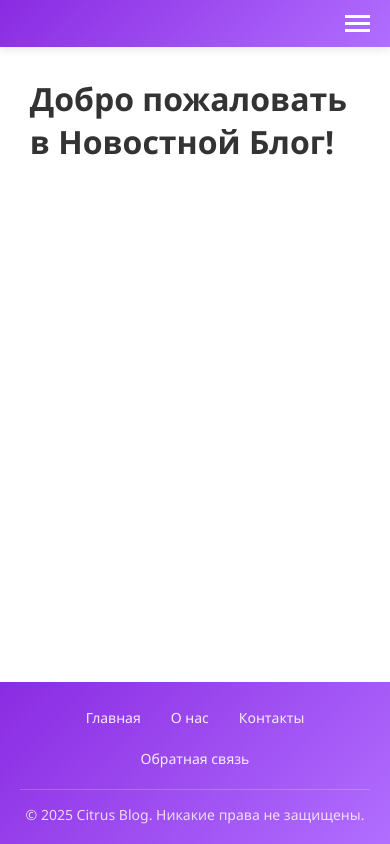
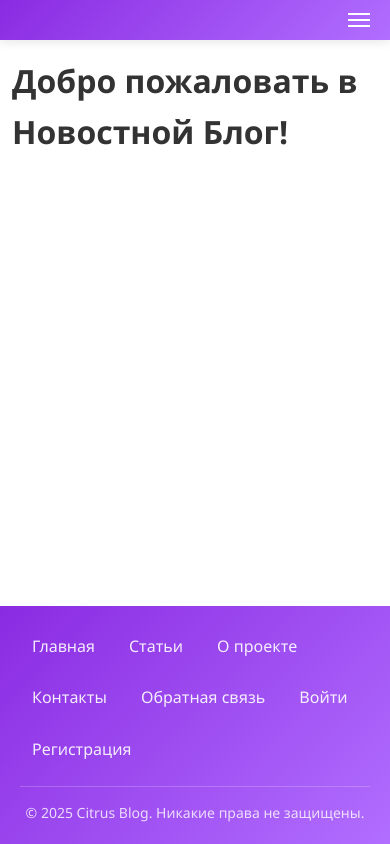
Before and after one commit to Axeniter/web-labs, a Django app: page / in a window 390 px wide. Run offline with Django 5.2, Linux system fonts and the light colour scheme.

Commit message:
modify: base.html and base.css

```diff
--- a/blog/news_blog/static/css/base.css
+++ b/blog/news_blog/static/css/base.css
@@ -10,16 +11,6 @@ html {
     scroll-behavior: smooth;
 }
 
-body {
-    font-family: 'Segoe UI', Tahoma, Geneva, Verdana, sans-serif;
-    color: #333;
-    background-color: #ffffff;
-    display: flex;
-    flex-direction: column;
-    min-height: 100vh;
-}
-
-/* скролбар */
 ::-webkit-scrollbar {
     width: 12px;
 }
@@ -39,10 +30,20 @@ body {
     background: linear-gradient(135deg, #7a1be2, #a15eff);
 }
 
-/* хедер */
+body {
+    font-family: 'Segoe UI', Tahoma, Geneva, Verdana, sans-serif;
+    color: #333;
+    background-color: #ffffff;
+    display: flex;
+    flex-direction: column;
+    min-height: 100vh;
+    line-height: 1.6;
+    overflow-x: hidden;
+}
+
 .nav-bar {
     background: linear-gradient(135deg, #8a2be2, #b16eff);
-    padding: 10px 0;
+    padding: 0;
     box-shadow: 0 2px 10px rgba(0, 0, 0, 0.1);
 }
 
@@ -52,18 +53,25 @@ body {
     align-items: center;
     max-width: 1200px;
     margin: 0 auto;
-    padding: 0 20px;
+    padding: 10px 20px;
+    position: relative;
 }
 
-.nav-left {
+.nav-main {
     display: flex;
     align-items: center;
+    flex: 1;
+    min-width: 0;
 }
 
 .nav-menu {
     display: flex;
     align-items: center;
-    gap: 30px;
+    gap: 12px;
+    flex-wrap: wrap;
+    overflow: visible;
+    min-width: 0;
+    flex: 1;
 }
 
 .nav-logo {
@@ -102,35 +140,41 @@ body {
     cursor: pointer;
     padding: 5px;
     gap: 4px;
+    flex-shrink: 0;
+    margin-left: 10px;
 }
 
 .nav-toggle span {
-    width: 25px;
-    height: 3px;
+    width: 22px;
+    height: 2px;
     background-color: white;
     transition: 0.3s;
 }
 
-/* мейн */
 .content {
     flex: 1;
     display: flex;
     justify-content: center;
-    padding: 10px 0;
+    padding: 20px 0;
+    width: 100%;
+    max-width: 100vw;
+    overflow-x: hidden;
 }
 
 .content-wrapper {
-    display: flex;
     width: 90%;
-    padding: 10px;
-    justify-content: center;
+    max-width: 1200px;
+    padding: 0 10px;
 }
 
-/* футер */
 .footer-bar {
     background: linear-gradient(135deg, #8a2be2, #b16eff);
     color: white;
     padding: 20px 0;
+    margin-top: auto;
+    width: 100%;
+    max-width: 100vw;
+    overflow-x: hidden;
 }
 
 .footer-container {
@@ -154,12 +198,12 @@ body {
     border-radius: 4px;
     transition: all 0.3s ease;
     white-space: nowrap;
+    font-size: 16px;
 }
 
 .footer-links a:hover {
     color: white;
     background-color: rgba(255, 255, 255, 0.1);
-    transform: translateY(-2px);
 }
 
 .footer-bottom {
@@ -173,62 +217,109 @@ body {
     color: rgba(255, 255, 255, 0.8);
 }
 
-/* адаптация */
 @media (max-width: 768px) {
+    body {
+        overflow-x: hidden;
+    }
+
+    .nav-container {
+        flex-wrap: nowrap;
+        padding: 8px 15px;
+    }
+
+    .nav-main {
+        flex: 1;
+        min-width: 0;
+    }
+
     .nav-menu {
-        position: fixed;
-        top: 60px;
-        right: -100%;
-        flex-direction: column;
-        background: linear-gradient(135deg, #8a2be2, #b16eff);
-        width: 70%;
-        height: calc(100vh - 60px);
-        transition: 0.3s;
-        padding: 20px;
-        box-shadow: -5px 0 15px rgba(0, 0, 0, 0.1);
-        gap: 0;
+        display: none;
+        flex-wrap: nowrap;
+    }
+
+    .nav-auth-desktop {
+        display: none;
     }
 
     .nav-menu.active {
+        display: flex;
+        position: absolute;
+        top: 100%;
+        left: 0;
         right: 0;
+        flex-direction: column;
+        background: linear-gradient(135deg, #8a2be2, #b16eff);
+        width: 100%;
+        padding: 12px;
+        box-shadow: 0 5px 15px rgba(0, 0, 0, 0.1);
+        gap: 0;
+        align-items: stretch;
+        z-index: 1000;
     }
 
-    .nav-logo, .nav-link {
-        padding: 15px 0;
+    .nav-menu.active .nav-auth-mobile {
+        display: flex;
+        flex-direction: column;
+        gap: 8px;
+        margin-top: 8px;
+        border-top: 1px solid rgba(255, 255, 255, 0.2);
+        padding-top: 12px;
+    }
+
+    .nav-menu.active .nav-logo,
+    .nav-menu.active .nav-link,
+    .nav-menu.active .nav-auth-mobile .nav-user,
+    .nav-menu.active .nav-auth-mobile .nav-link {
+        padding: 10px 12px;
         border-bottom: 1px solid rgba(255, 255, 255, 0.1);
         width: 100%;
+        font-size: 15px;
+        text-align: left;
+        margin: 0;
+        border-radius: 0;
+        display: block;
+    }
+
+    .nav-menu.active .nav-auth-mobile .nav-link:last-child,
+    .nav-menu.active .nav-auth-mobile .nav-user:last-child {
+        border-bottom: none;
+    }
+
+    .nav-menu.active .nav-auth-mobile .nav-user {
+        color: rgb(255, 177, 31);
+        background-color: rgba(255, 255, 255, 0.1);
+        font-weight: bold;
+        border-radius: 4px;
+        margin-bottom: 5px;
+        font-size: 15px;
     }
 
     .nav-toggle {
         display: flex;
+        margin-left: 8px;
+    }
+
+    .nav-logo {
+        font-size: 16px;
+    }
+
+    .logo {
+        height: 30px;
+        width: 30px;
+        margin-right: 8px;
     }
 
     .footer-links {
-        gap: 15px;
+        gap: 10px;
         justify-content: flex-start;
     }
 
     .content-wrapper {
-        padding: 20px;
+        padding: 0 12px;
+        width: 100%;
+    }
+
+    .content {
+        padding: 15px 0;
     }
 }
-
-@media (max-width: 480px) {
-    .nav-container {
-        padding: 0 15px;
-    }
-
-    .content-wrapper {
-        width: 95%;
-    }
-
-    .footer-links {
-        gap: 10px;
-        justify-content: center;
-    }
-
-    .footer-links a {
-        padding: 6px 10px;
-        font-size: 14px;
-    }
-}
--- a/blog/news_blog/templates/base.html
+++ b/blog/news_blog/templates/base.html
@@ -5,56 +5,94 @@
     <meta charset="UTF-8">
     <meta name="viewport" content="width=device-width, initial-scale=1.0">
     <title>{% block title %}Citrus{% endblock %}</title>
-    <link rel="stylesheet" href="{% static "css/base.css" %}" />
+    <link rel="stylesheet" href="{% static 'css/base.css' %}">
     {% block extra_styles %}{% endblock %}
 </head>
 <body>
     <header class="nav-bar">
         <div class="nav-container">
-            <div class="nav-left">
+            <div class="nav-main">
                 <nav class="nav-menu">
-                    <a href="/" class="nav-logo">
-                        <img class="logo" src="{% static "images/logo.png" %}" alt="Лого"/>
+                    <a href="{% url 'home' %}" class="nav-logo">
+                        <img class="logo" src="{% static 'images/logo.png' %}" alt="Лого" onerror="this.style.display='none'">
                         Citrus Blog
                     </a>
-                    <a href="/about" class="nav-link">О проекте</a>
-                    <a href="/contact" class="nav-link">Контакты</a>
-                    <a href="/feedback" class="nav-link">Обратная связь</a>
+                    <a href="{% url 'articles_list' %}" class="nav-link">Статьи</a>
+                    <a href="{% url 'about' %}" class="nav-link">О проекте</a>
+                    <a href="{% url 'contact' %}" class="nav-link">Контакты</a>
+                    <a href="{% url 'feedback' %}" class="nav-link">Обратная связь</a>
+                    {% if user.is_authenticated %}
+                        <a href="{% url 'create_article' %}" class="nav-link">Создать статью</a>
+                    {% endif %}
+
+                    <div class="nav-auth-mobile">
+                        {% if user.is_authenticated %}
+                            <span class="nav-user">Привет, {{ user.username }}!</span>
+                            <a href="{% url 'logout' %}" class="nav-link">Выйти</a>
+                        {% else %}
+                            <a href="{% url 'login' %}" class="nav-link">Войти</a>
+                            <a href="{% url 'register' %}" class="nav-link">Регистрация</a>
+                        {% endif %}
+                    </div>
                 </nav>
             </div>
-            <button class="nav-toggle" aria-label="Открыть меню">
+
+            <div class="nav-auth-desktop">
+                {% if user.is_authenticated %}
+                    <span class="nav-user">Привет, {{ user.username }}!</span>
+                    <a href="{% url 'logout' %}" class="nav-link">Выйти</a>
+                {% else %}
+                    <a href="{% url 'login' %}" class="nav-link">Войти</a>
+                    <a href="{% url 'register' %}" class="nav-link">Регистрация</a>
+                {% endif %}
+            </div>
+
+            <button class="nav-toggle">
                 <span></span>
                 <span></span>
                 <span></span>
             </button>
         </div>
     </header>
+
     <main class="content">
         <div class="content-wrapper">
             {% block main %}{% endblock %}
         </div>
     </main>
+
     <footer class="footer-bar">
         <div class="footer-container">
             <div class="footer-links">
-                <a href="/">Главная</a>
-                <a href="/about">О нас</a>
-                <a href="/contacts">Контакты</a>
-                <a href="/feedback">Обратная связь</a>
+                <a href="{% url 'home' %}">Главная</a>
+                <a href="{% url 'articles_list' %}">Статьи</a>
+                <a href="{% url 'about' %}">О проекте</a>
+                <a href="{% url 'contact' %}">Контакты</a>
+                <a href="{% url 'feedback' %}">Обратная связь</a>
+                {% if not user.is_authenticated %}
+                    <a href="{% url 'login' %}">Войти</a>
+                    <a href="{% url 'register' %}">Регистрация</a>
+                {% else %}
+                    <a href="{% url 'create_article' %}">Создать статью</a>
+                    <a href="{% url 'logout' %}">Выйти</a>
+                {% endif %}
             </div>
             <div class="footer-bottom">
                 <p>&copy; 2025 Citrus Blog. Никакие права не защищены.</p>
             </div>
         </div>
     </footer>
+
     <script>
         document.addEventListener('DOMContentLoaded', function() {
             const navToggle = document.querySelector('.nav-toggle');
             const navMenu = document.querySelector('.nav-menu');
 
-            navToggle.addEventListener('click', function() {
-                navMenu.classList.toggle('active');
-            });
+            if (navToggle && navMenu) {
+                navToggle.addEventListener('click', function() {
+                    navMenu.classList.toggle('active');
+                });
+            }
         });
     </script>
 </body>
```
Also changed, not shown: other parts of blog/news_blog/static/css/base.css (+37 -6 lines).
